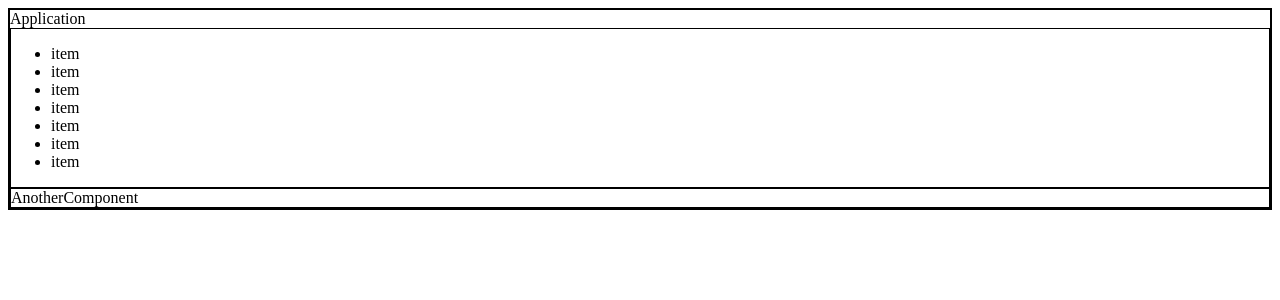
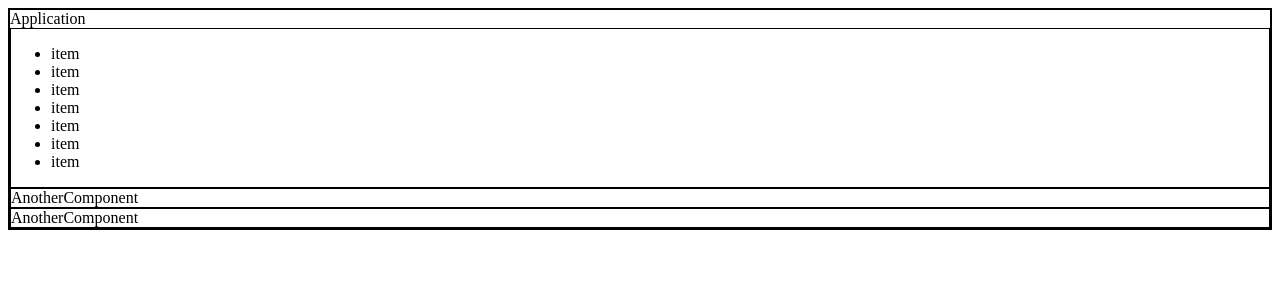
Before and after one commit to phildehovre/netlify-deploy-march, a React (Create React App) app: page / in a window 1280 px wide. Shown: the top 300 px of the page. Built offline with nearby package versions, Linux system fonts and the light colour scheme.

Commit message:
last build before debug

```diff
--- a/src/components/App.js
+++ b/src/components/App.js
@@ -11,6 +11,7 @@ const App = () => {
       Application
       <RandomList />
       <AnotherComponent />
+      <AnotherComponent />
     </div>
   )
 }
```
